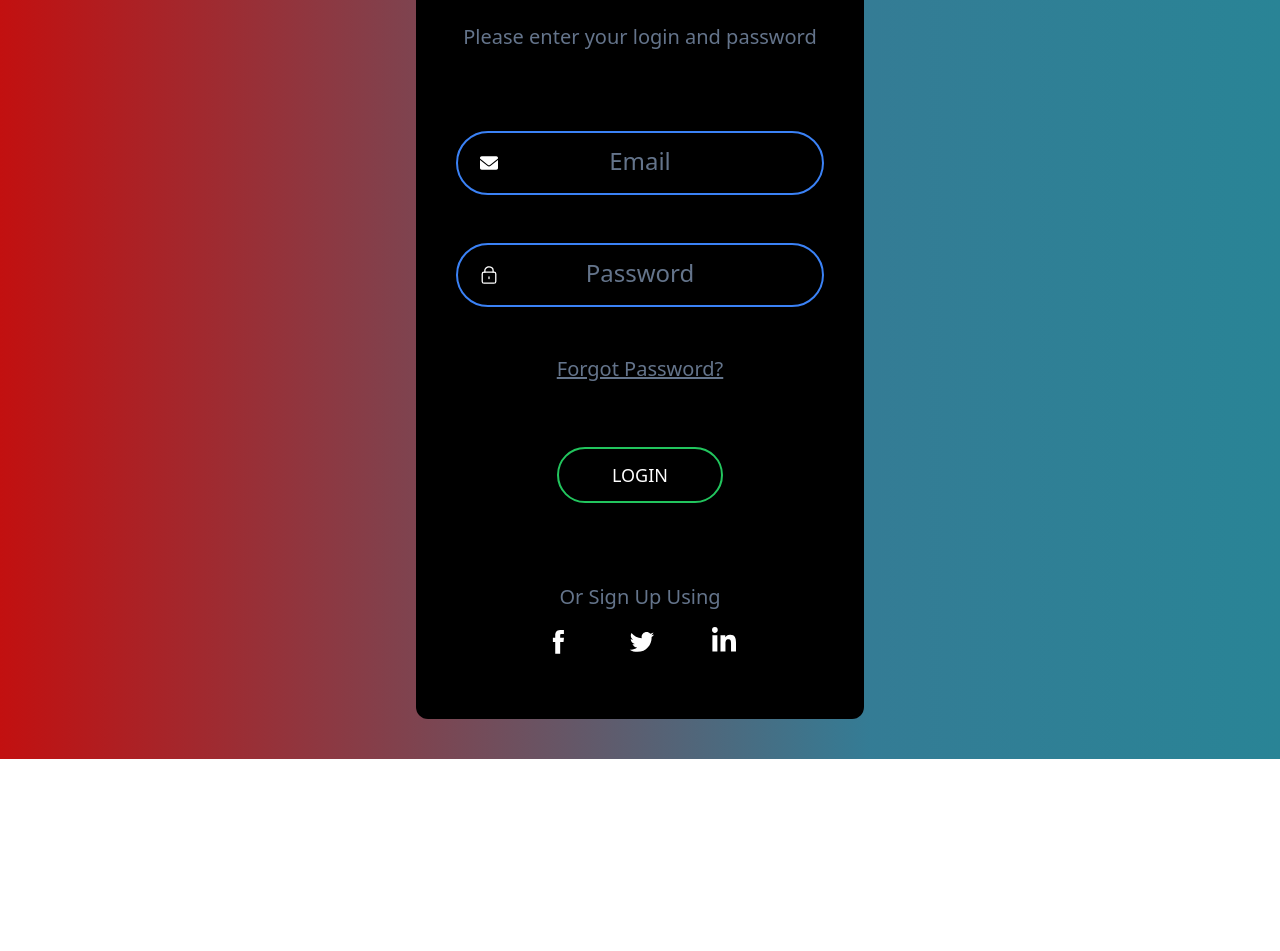
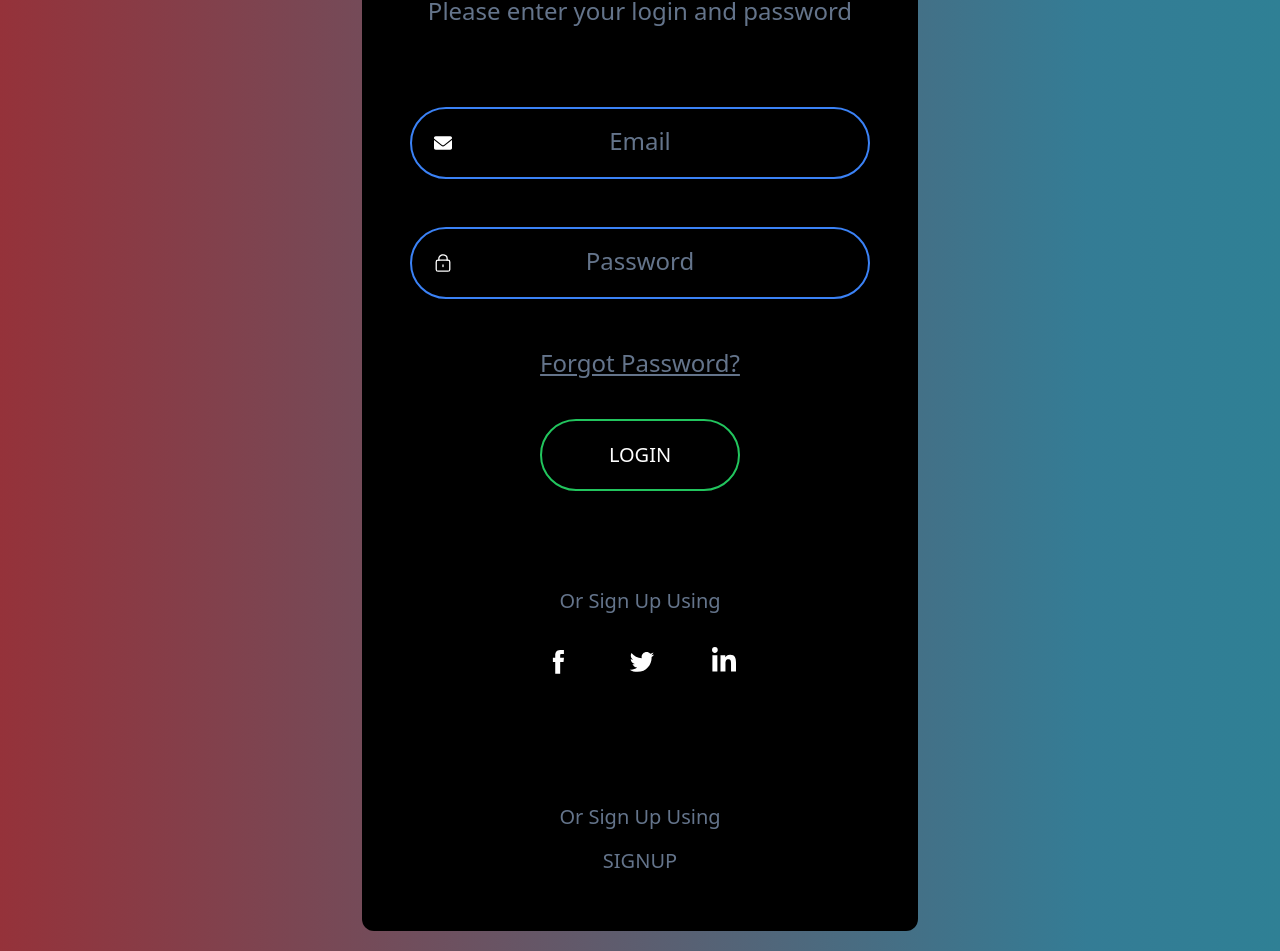
Before and after one commit to kaleb110/login-page, a React (Vite) app: page / in a window 1280 px wide. Shown: the part 169-1120 px from the top of the page. Before the commit the page ends 928 px from the top, so only its background shows below. Built offline with nearby package versions, Linux system fonts and the light colour scheme.

Commit message:
last commit

```diff
--- a/src/App.jsx
+++ b/src/App.jsx
@@ -2,8 +2,8 @@ import Hero from "./component/Hero";
 
 const App = () => {
   return (
-    <main className="">
-      <section className="max-container">
+    <main>
+      <section>
         <Hero />
       </section>
     </main>
--- a/src/component/Hero.jsx
+++ b/src/component/Hero.jsx
@@ -3,15 +3,12 @@ import { facebook, twitter, linkedin, email, password } from "../assets";
 
 const Hero = () => (
   <div className="bg-gradient min-h-screen">
-    <div className="flex justify-center py-10 sm:py-6 lg:py-7 xl:py-10">
-      <div className="flex flex-col justify-center items-center gap-4 lg:gap-6 xl:gap-12 px-5 sm:px-10 py-12 sm:py-16 bg-black w-[90%] md:w-[45%] xl:w-[35%] rounded-xl">
-        <h1 className="text-white text-xl md:text-2xl lg:text-3xl xl:text-4xl font-bold">
-          LogIn
-        </h1>
-        <p className="text-slate-500 max-sm:text-sm lg:text-lg xl:text-xl font-normal mb-8 text-center">
+    <div className="flex justify-center p-5">
+      <form className="flex flex-col justify-center items-center gap-4 lg:gap-6 xl:gap-12 px-5 sm:px-12 py-14 bg-black  rounded-xl">
+        <h1 className="text-white text-3xl md:text-4xl font-bold">LogIn</h1>
+        <p className="text-slate-500 text-lg lg:text-2xl font-normal pb-8 text-center">
           Please enter your login and password
         </p>
-        {/* <Input placeholder={`Username`} /> */}
         <div className="relative">
           <img
             src={email}
@@ -20,7 +17,14 @@ const Hero = () => (
             height={18}
             className="absolute left-6 top-[50%] translate-y-[-50%]"
           />
-          <input type="text" className="input" placeholder="Email" />
+          <input
+            type="email"
+            id="email"
+            name="email"
+            className="input"
+            placeholder="Email"
+            required
+          />
         </div>
         <div className="relative">
           <img
@@ -30,53 +34,53 @@ const Hero = () => (
             height={18}
             className="absolute left-6 top-[50%] translate-y-[-50%] "
           />
-          <input type="password" className="input" placeholder="Password" />
+          <input
+            type="password"
+            id="password"
+            name="password"
+            className="input"
+            placeholder="Password"
+            required
+          />
         </div>
         <div className="flex flex-col items-center justify-center">
           <a
             href="#"
-            className="text-slate-500 font-normal mb-6 lg:pb-10 underline text-sm lg:text-lg xl:text-xl"
+            className="text-slate-500 font-normal pb-10 underline text-md md:text-lg lg:text-xl xl:text-2xl hover:text-slate-400"
           >
             Forgot Password?
           </a>
 
           <button className="inputLogin w-full">LOGIN</button>
         </div>
-        <div className="flex flex-col items-center justify-center gap-4 mt-8">
+        <div className="flex flex-col items-center justify-center gap-8 pt-12">
           <p className="text-slate-500 max-sm:text-sm lg:text-lg xl:text-xl font-normal text-center">
             Or Sign Up Using
           </p>
           <div className="flex justify-center items-center gap-8 lg:gap-14">
-            <a href="#">
-              <img
-                src={facebook}
-                alt="Facebook Logo"
-                width={28}
-                height={28}
-                className="hover:cursor-pointer"
-              />
+            <a href="#" className="hover:cursor-pointer">
+              <img src={facebook} alt="Facebook Logo" width={28} height={28} />
             </a>
-            <a href="#">
-              <img
-                src={twitter}
-                alt="Twitter Logo"
-                width={28}
-                height={28}
-                className="hover:cursor-pointer"
-              />
+            <a href="#" className="hover:cursor-pointer">
+              <img src={twitter} alt="Twitter Logo" width={28} height={28} />
             </a>
-            <a href="#">
-              <img
-                src={linkedin}
-                alt="Linkedin Logo"
-                width={24}
-                height={24}
-                className="hover:cursor-pointer"
-              />
+            <a href="#" className="hover:cursor-pointer">
+              <img src={linkedin} alt="Linkedin Logo" width={24} height={24} />
             </a>
           </div>
         </div>
-      </div>
+        <div className="flex flex-col items-center justify-center gap-4 pt-20">
+          <p className="text-slate-500 max-sm:text-sm lg:text-lg xl:text-xl font-normal text-center">
+            Or Sign Up Using
+          </p>
+          <a
+            href="#"
+            className="text-slate-500 max-sm:text-sm lg:text-lg xl:text-xl font-normal text-center hover:text-slate-400"
+          >
+            SIGNUP
+          </a>
+        </div>
+      </form>
     </div>
   </div>
 );
--- a/src/index.css
+++ b/src/index.css
@@ -1,4 +1,3 @@
-
 @tailwind base;
 @tailwind components;
 @tailwind utilities;
@@ -11,61 +10,23 @@
 }
 
 @layer components {
-  .max-container {
-    max-width: 1440px;
-    margin: 0 auto;
-  }
 
   .input {
 
-    @apply w-full text-white lg:text-lg xl:text-xl leading-normal
-    border-2 outline-none border-blue-500 px-12 lg:px-16 xl:px-20
-     py-1 lg:py-3 xl:py-4 bg-black rounded-full
-     lg:placeholder:text-xl xl:placeholder:text-2xl placeholder:text-center placeholder:text-slate-500
+    @apply w-full text-white lg:text-lg xl:text-xl leading-normal border-2 outline-none border-blue-500 px-12 lg:px-16 xl:px-20 py-4 lg:py-4 xl:py-5 bg-black rounded-full placeholder:text-xl lg:placeholder:text-2xl placeholder:text-center placeholder:text-slate-500
   }
 
   .inputLogin {
 
-        @apply w-[50%] text-white leading-normal border-2 outline-none border-green-500 px-2 lg:px-8 xl:px-12 py-1 lg:py-2 xl:py-3 bg-black rounded-full text-xs lg:text-sm xl:text-lg
+    @apply w-[50%] text-white leading-normal border-2 outline-none border-green-500 px-2 lg:px-8 xl:px-12 py-4 lg:py-4 xl:py-5 bg-black rounded-full text-sm lg:text-lg xl:text-xl
   }
 }
 
 @layer utilities {
-  .padding {
-    @apply  p-6 md:py-8 md:px-6;
-  }
-
-  .padding-x {
-    @apply sm:px-16 px-8;
-  }
-
-  .padding-y {
-    @apply sm:py-10 py-8;
-  }
-
-  .padding-l {
-    @apply sm:pl-16 pl-8;
-  }
-
-  .padding-r {
-    @apply sm:pr-16 pr-8;
-  }
-
-  .padding-t {
-    @apply sm:pt-24 pt-12;
-  }
-
-  .padding-b {
-    @apply sm:pb-24 pb-12;
-  }
-
-  .info-text {
-    @apply font-montserrat text-slate-gray text-lg leading-7;
-  }
 
   .bg-gradient {
-            background: rgb(2, 0, 36);
-            background: linear-gradient(90deg, rgba(2, 0, 36, 1) 0%, rgba(194, 16, 16, 1) 0%, rgba(52, 124, 149, 1) 68%, rgba(41, 132, 150, 1) 100%);
+    background: rgb(2, 0, 36);
+    background: linear-gradient(90deg, rgba(2, 0, 36, 1) 0%, rgba(194, 16, 16, 1) 0%, rgba(149, 50, 58, 1) 0%, rgba(52, 124, 149, 1) 85%, rgba(47, 128, 149, 1) 100%, rgba(41, 132, 150, 1) 100%);
   }
 
 
```
